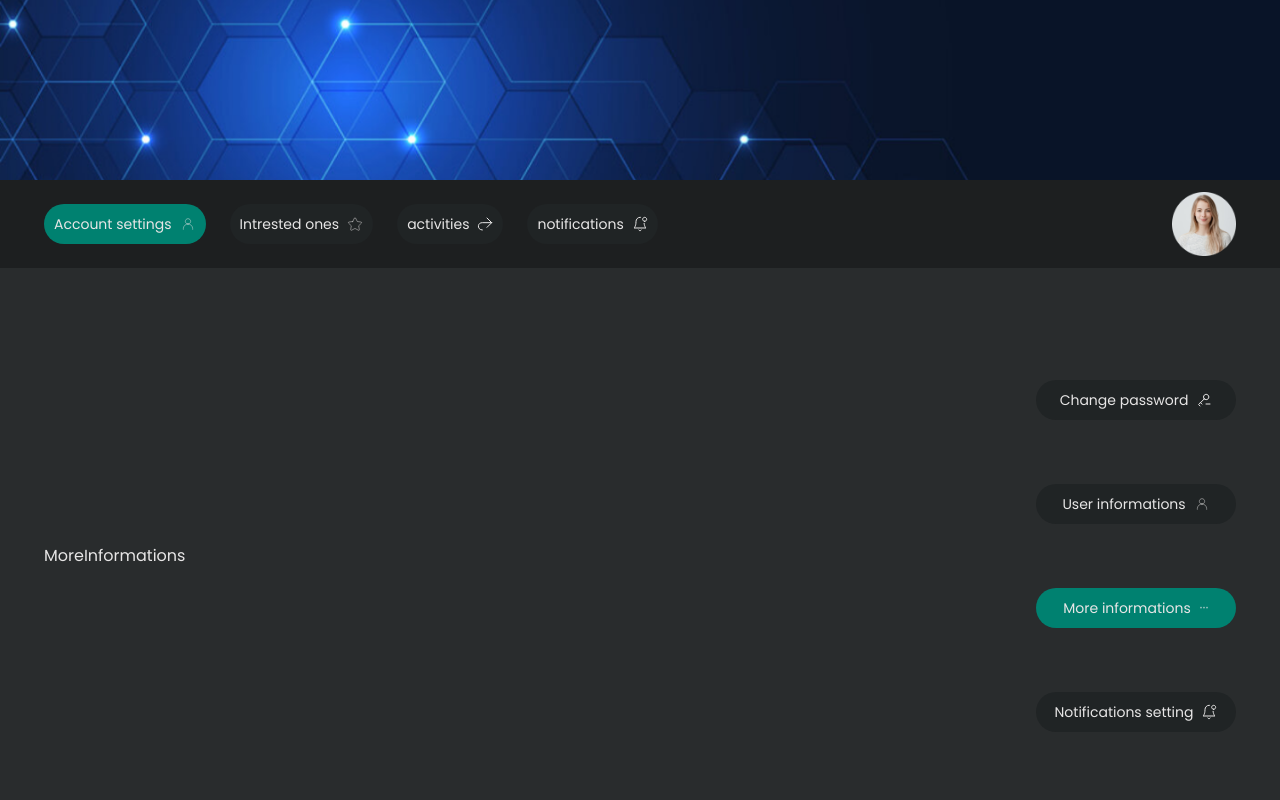
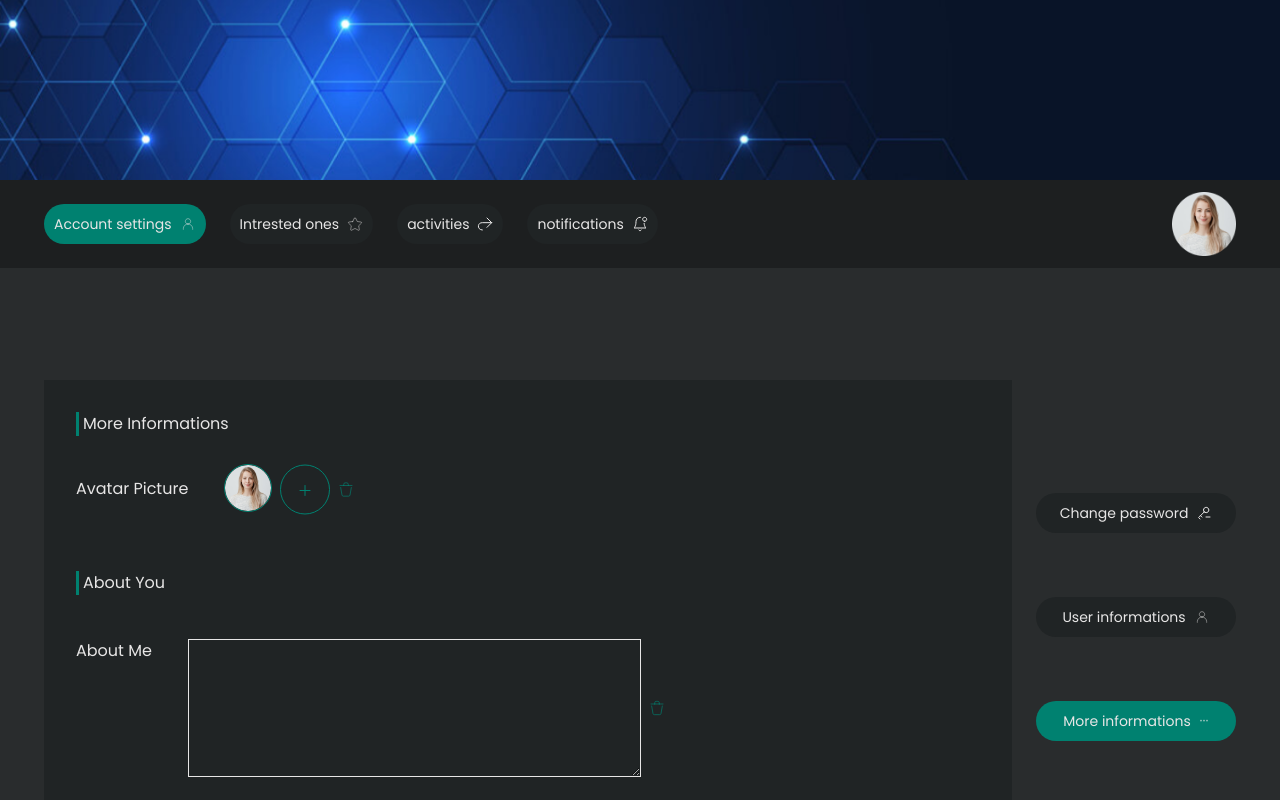
Before and after one commit to Nayvi1/TechnoNews, a React (Vite) app: page /manageAccount/accountSetting/moreInformations in a window 1280 px wide. Shown: the top 800 px of the page. Built offline with nearby package versions, Linux system fonts and the light colour scheme.

Commit message:
More info

```diff
--- a/src/components/MoreInformations.jsx
+++ b/src/components/MoreInformations.jsx
@@ -1,4 +1,42 @@
 function MoreInformations() {
-  return <div>MoreInformations</div>;
+  return (
+    <div className="bg-semiGray w-full p-8 flex flex-col">
+      <p className="border-l-[3px] border-l-kongFoPanda pl-1">
+        More Informations
+      </p>
+      <div className="flex items-center gap-9 mt-7">
+        <span>Avatar Picture</span>
+        <div className="flex gap-2">
+          <img
+            src="/img/girl.png"
+            alt=""
+            className="w-12 h-12 border-kongFoPanda border rounded-full"
+          />
+          <img src="/svg/add new one.svg" alt="" />
+          <img src="/svg/trash.svg" alt="" />
+        </div>
+      </div>
+      <p className="border-l-[3px] border-l-kongFoPanda pl-1 mt-14">
+        About You
+      </p>
+      <div className="flex gap-9 mt-11">
+        <span>About Me</span>
+        <div className="flex gap-2">
+          <textarea
+            name=""
+            id=""
+            cols="30"
+            rows="5"
+            className="bg-transparent outline-none border border-offWhite p-2"
+          ></textarea>
+          <img src="/svg/trash.svg" alt="" />
+        </div>
+      </div>
+      <hr className="border-[#544D4D] mt-14" />
+      <button className="bg-grayFr rounded-2xl w-fit px-3 py-2 text-sm flex gap-2 mt-14">
+        Apply Changes <img src="/svg/arrow right.svg" alt="" />
+      </button>
+    </div>
+  );
 }
 export default MoreInformations;
```
Also changed, not shown: public/svg/add new one.svg (added), public/svg/trash.svg (added).
